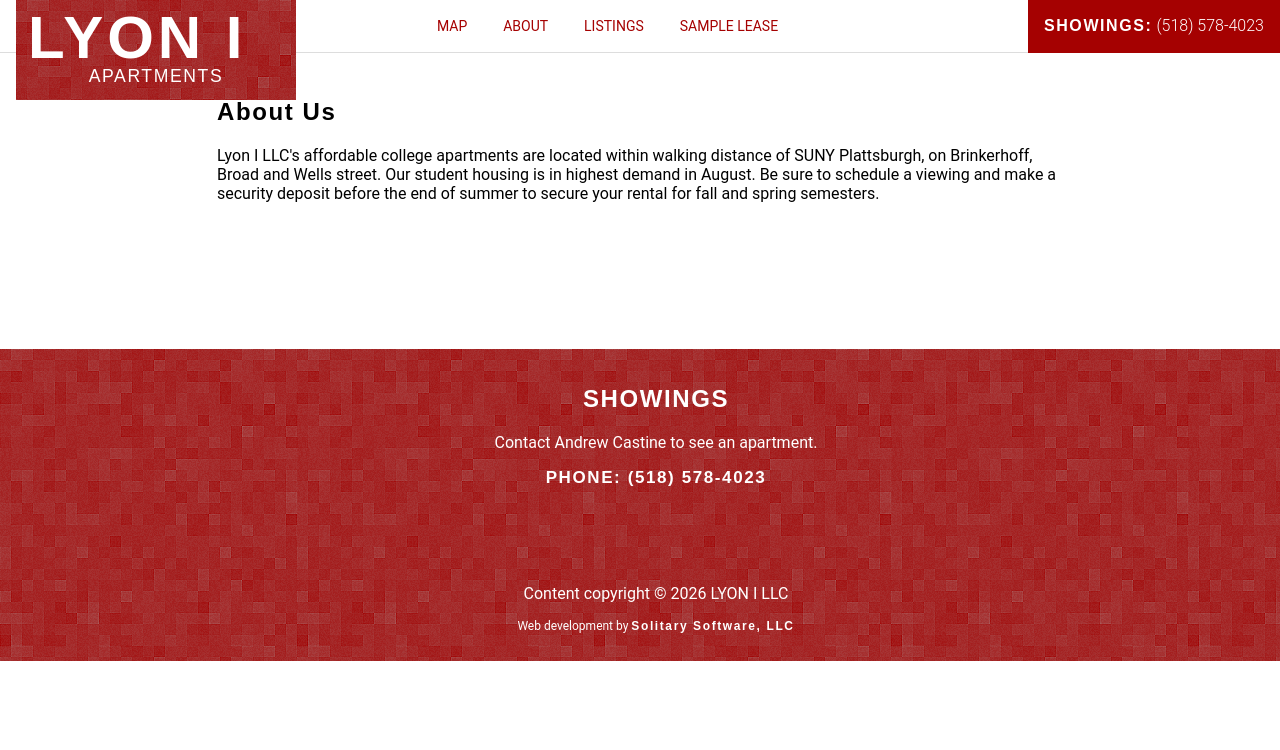
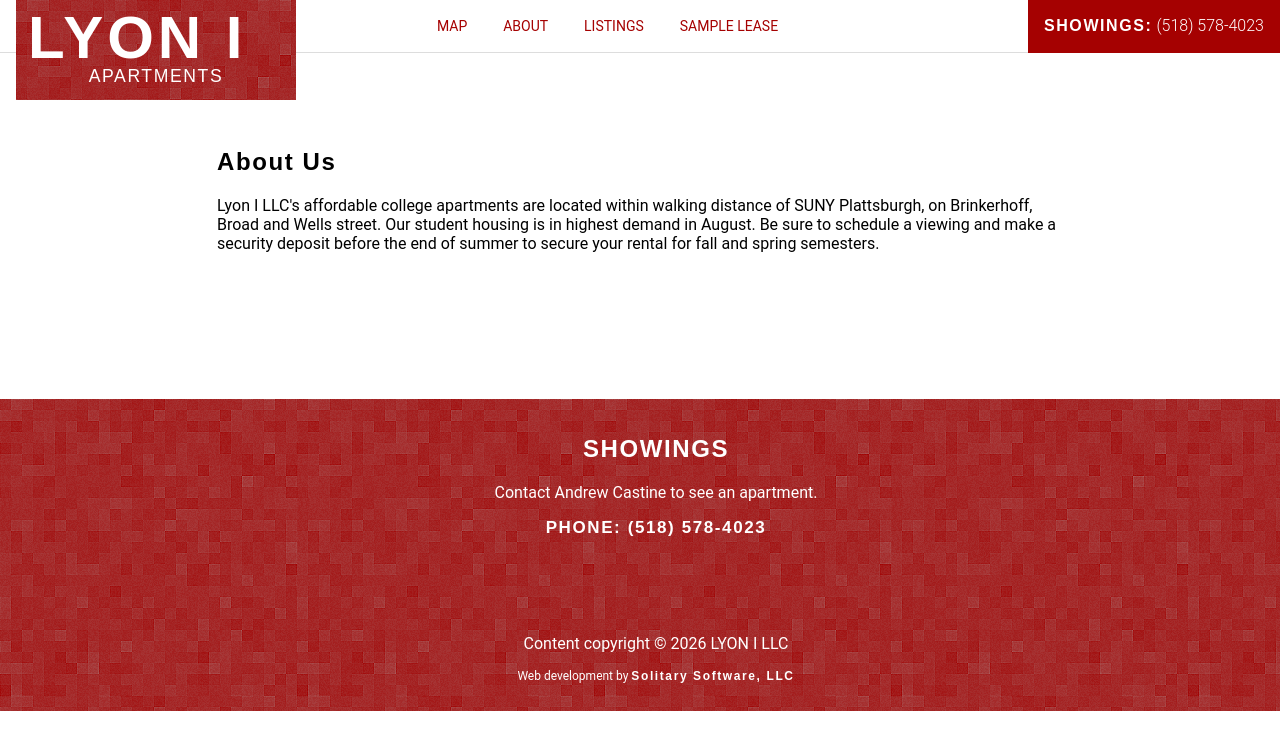
Before and after one commit to cssidy/psh, a Jekyll site: the page built from about.html, in a window 1280 px wide. Shown: the top 750 px of the page. Built offline with Jekyll 4.4.1, drawn with Linux system fonts in a browser that asks for light colours.

```diff
--- a/assets/css/main.css
+++ b/assets/css/main.css
@@ -174,7 +174,10 @@
   display: grid;
   grid-template-columns: 40% 1fr;
 }
-.apartment-details div, .about-us, .listings {
+.about-us, .listings {
+  padding: 75px 25px 0 25px;
+}
+.apartment-details div {
   padding: 25px 25px 0 25px;
 }
 .about-us {
```
